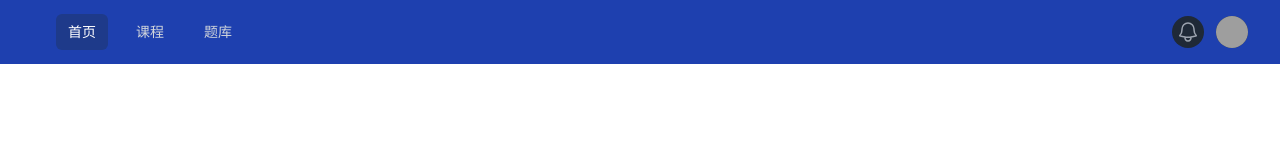
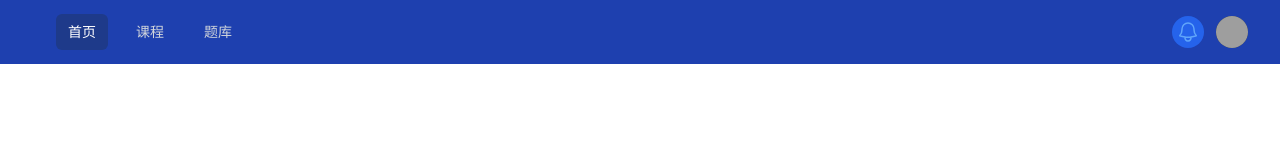
Before and after one commit to zjr71163356/program-education-platform, a Vue app in the folder program-education-platform/: page / in a window 1280 px wide. Shown: the top 160 px of the page. Built offline with nearby package versions, Linux system fonts and the light colour scheme; grey boxes are pictures that could not be loaded; what tw-elements, vue-codemirror would draw is missing.

Commit message:
Update button style in MyNavbar.vue

```diff
--- a/program-education-platform/src/components/MyNavbar.vue
+++ b/program-education-platform/src/components/MyNavbar.vue
@@ -37,7 +37,7 @@
         >
           <button
             type="button"
-            class="relative rounded-full bg-gray-800 p-1 text-gray-400 hover:text-white focus:outline-none focus:ring-2 focus:ring-white focus:ring-offset-2 focus:ring-offset-gray-800"
+            class="relative rounded-full bg-blue-600 p-1 text-blue-400 hover:text-white focus:outline-none focus:ring-2 focus:ring-white focus:ring-offset-2 focus:ring-offset-blue-800"
           >
             <span class="absolute -inset-1.5" />
             <span class="sr-only">View notifications</span>
```
